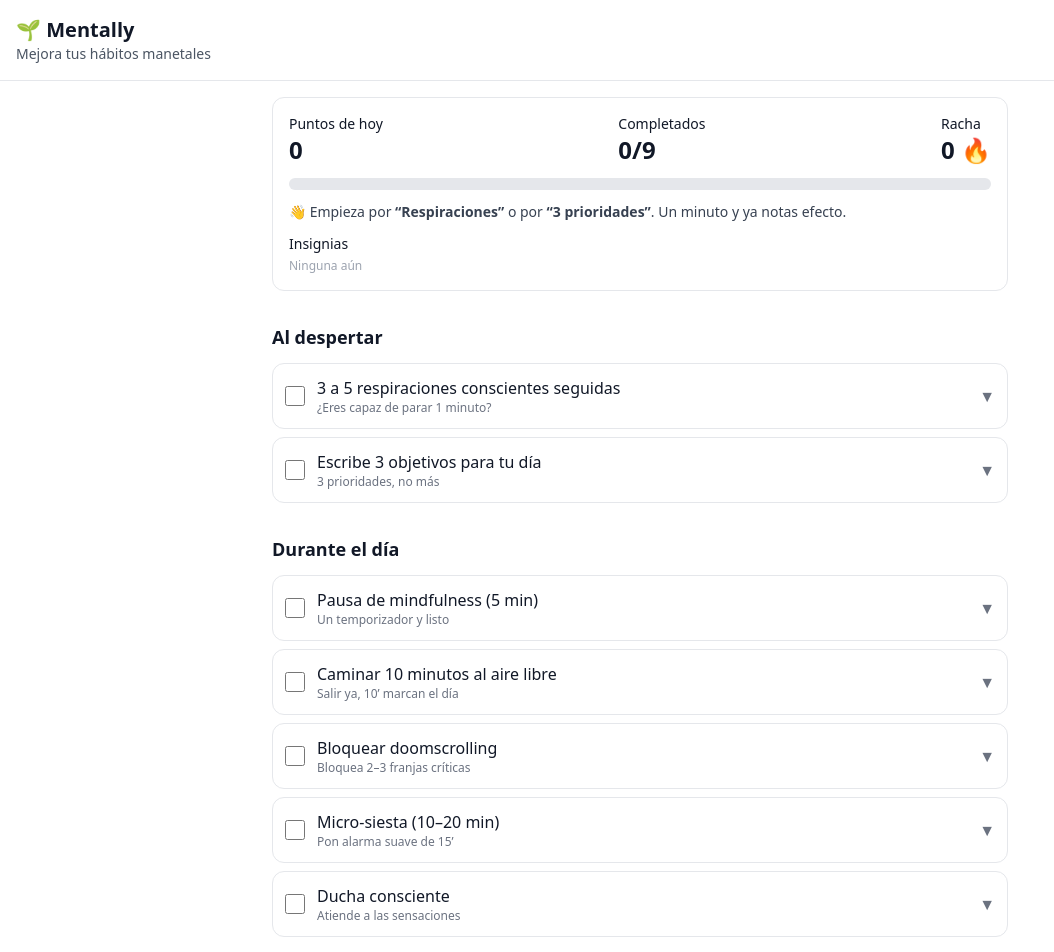
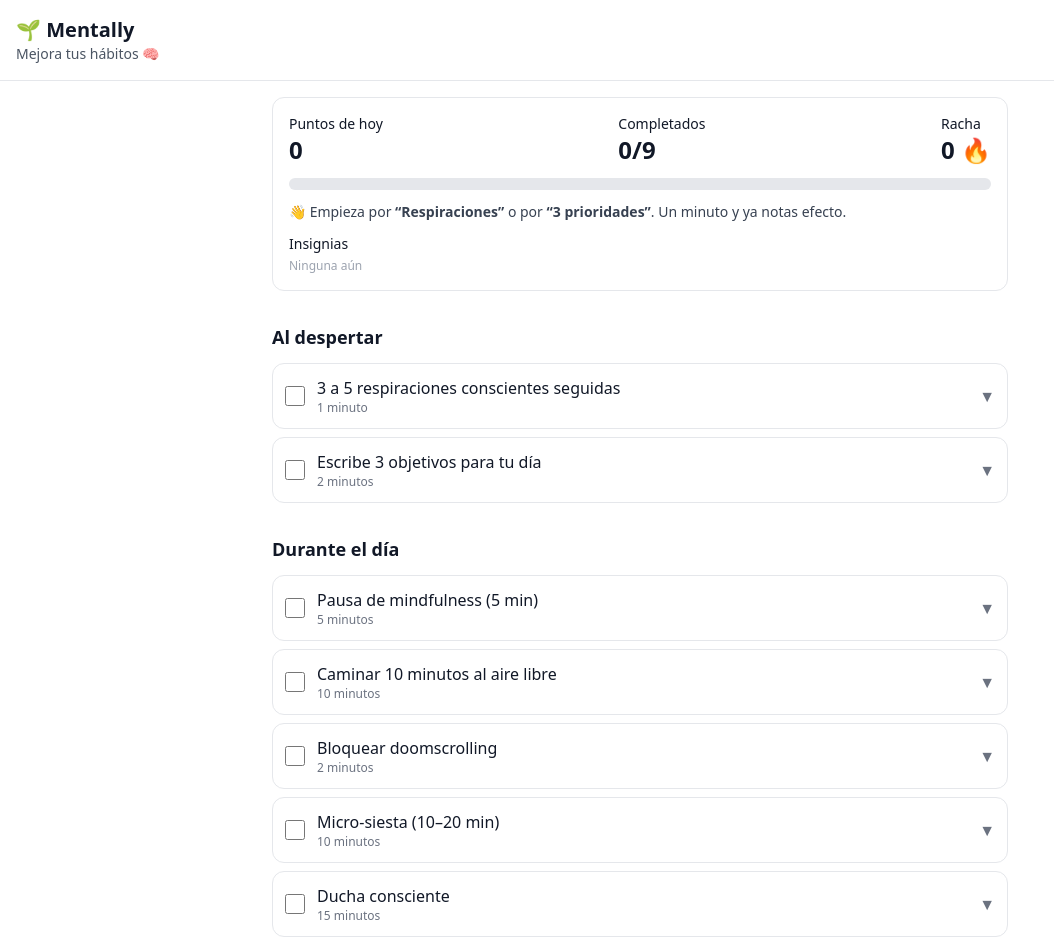
Before and after one commit to pedro-adasilva/ritual-app, a React (Vite) app: page / in a window 1280 px wide. Shown: the top 952 px of the page, without its empty margins (0-1054 px from the left). Built offline with nearby package versions, Linux system fonts and the light colour scheme.

Commit message:
Modificaciones del tiempo

```diff
--- a/public/sw.js
+++ b/public/sw.js
@@ -1,6 +1,6 @@
 // public/sw.js
 // 💡 cambia la versión en cada deploy importante:
-const VERSION = "v9";
+const VERSION = "v10";
 // Incluye el host para que diferentes dominios/previas no compartan caché
 const CACHE = `ritual-${VERSION}-${self.location.host}`;
 
--- a/src/App.tsx
+++ b/src/App.tsx
@@ -45,7 +45,7 @@ const HABIT_DETAILS: Record<
       { label: "Artículo: Respirar más despacio (BBC)", url: "https://www.bbc.com/mundo/vert-cap-54464360" },
       { label: "App: Atmosphere (sonidos relajantes)", url: "https://play.google.com/store/apps/details?id=com.peakpocketstudios.atmosphere&hl=es" },
     ],
-    hint: "¿Eres capaz de parar 1 minuto?",
+    hint: "1 minuto",
   },
   h2: {
     consists:
@@ -58,7 +58,7 @@ const HABIT_DETAILS: Record<
     resources: [
       { label: "App: Mi diario personal", url: "https://play.google.com/store/apps/details?id=mydiary.journal.diary.diarywithlock.diaryjournal.secretdiary&hl=es_419" },
     ],
-    hint: "3 prioridades, no más",
+    hint: "2 minutos",
   },
   h3: {
     consists:
@@ -72,7 +72,7 @@ const HABIT_DETAILS: Record<
       { label: "Cómo meditar en 5 minutos (Mindful.org)", url: "https://www.mindful.org/meditation/mindfulness-getting-started/" },
       { label: "App: Insight Timer", url: "https://insighttimer.com/" },
     ],
-    hint: "Un temporizador y listo",
+    hint: "5 minutos",
   },
   h4: {
     consists:
@@ -86,7 +86,7 @@ const HABIT_DETAILS: Record<
       { label: "Beneficios de caminar (Harvard)", url: "https://www.health.harvard.edu/staying-healthy/5-surprising-benefits-of-walking" },
       { label: "App: Google Fit", url: "https://www.google.com/fit/" },
     ],
-    hint: "Salir ya, 10’ marcan el día",
+    hint: "10 minutos",
   },
   h5: {
     consists:
@@ -101,7 +101,7 @@ const HABIT_DETAILS: Record<
       { label: "App: AppBlock / Digital Wellbeing", url: "https://wellbeing.google/" },
       { label: "Qué es el doomscrolling (Psychology Today)", url: "https://www.psychologytoday.com/us/basics/doomscrolling" },
     ],
-    hint: "Bloquea 2–3 franjas críticas",
+    hint: "2 minutos",
   },
   h6: {
     consists:
@@ -115,7 +115,7 @@ const HABIT_DETAILS: Record<
       { label: "Siestas: guía Mayo Clinic", url: "https://www.mayoclinic.org/healthy-lifestyle/adult-health/in-depth/napping/art-20048319" },
       { label: "Inemuri (siesta breve consciente)", url: "https://en.wikipedia.org/wiki/Inemuri" },
     ],
-    hint: "Pon alarma suave de 15’",
+    hint: "10 minutos",
   },
   h7: {
     consists:
@@ -129,7 +129,7 @@ const HABIT_DETAILS: Record<
       { label: "Mindful shower (Mindful.org)", url: "https://www.mindful.org/mindful-showers-an-easy-way-to-practice-mindfulness/" },
       { label: "Libro: Mindfulness para principiantes (Kabat-Zinn)", url: "https://www.amazon.es/dp/8499881718" },
     ],
-    hint: "Atiende a las sensaciones",
+    hint: "15 minutos",
   },
   h8: {
     consists:
@@ -143,7 +143,7 @@ const HABIT_DETAILS: Record<
       { label: "Sleep Foundation – Higiene del sueño", url: "https://www.sleepfoundation.org/sleep-hygiene" },
       { label: "App: f.lux / Night Shift", url: "https://justgetflux.com/" },
     ],
-    hint: "Deja el cargador fuera del dormitorio",
+    hint: "1 minuto",
   },
   h9: {
     consists:
@@ -157,7 +157,7 @@ const HABIT_DETAILS: Record<
       { label: "Evening Journal (Tim Ferriss)", url: "https://tim.blog/2015/01/15/productivity-hacks-for-the-motivationally-challenged/" },
       { label: "App: Daylio", url: "https://daylio.net/" },
     ],
-    hint: "3–5 líneas, máximo 5 minutos",
+    hint: "5 minutos",
   },
 };
 
@@ -253,7 +253,7 @@ export default function App() {
     <div className="min-h-screen bg-white text-gray-900">
       <header className="sticky top-0 bg-white border-b p-4">
         <h1 className="text-xl font-bold">🌱 Mentally</h1>
-        <p className="text-sm text-gray-600">Mejora tus hábitos manetales</p>
+        <p className="text-sm text-gray-600">Mejora tus hábitos 🧠</p>
       </header>
 
       <main className="max-w-3xl mx-auto p-4 space-y-8">
```
